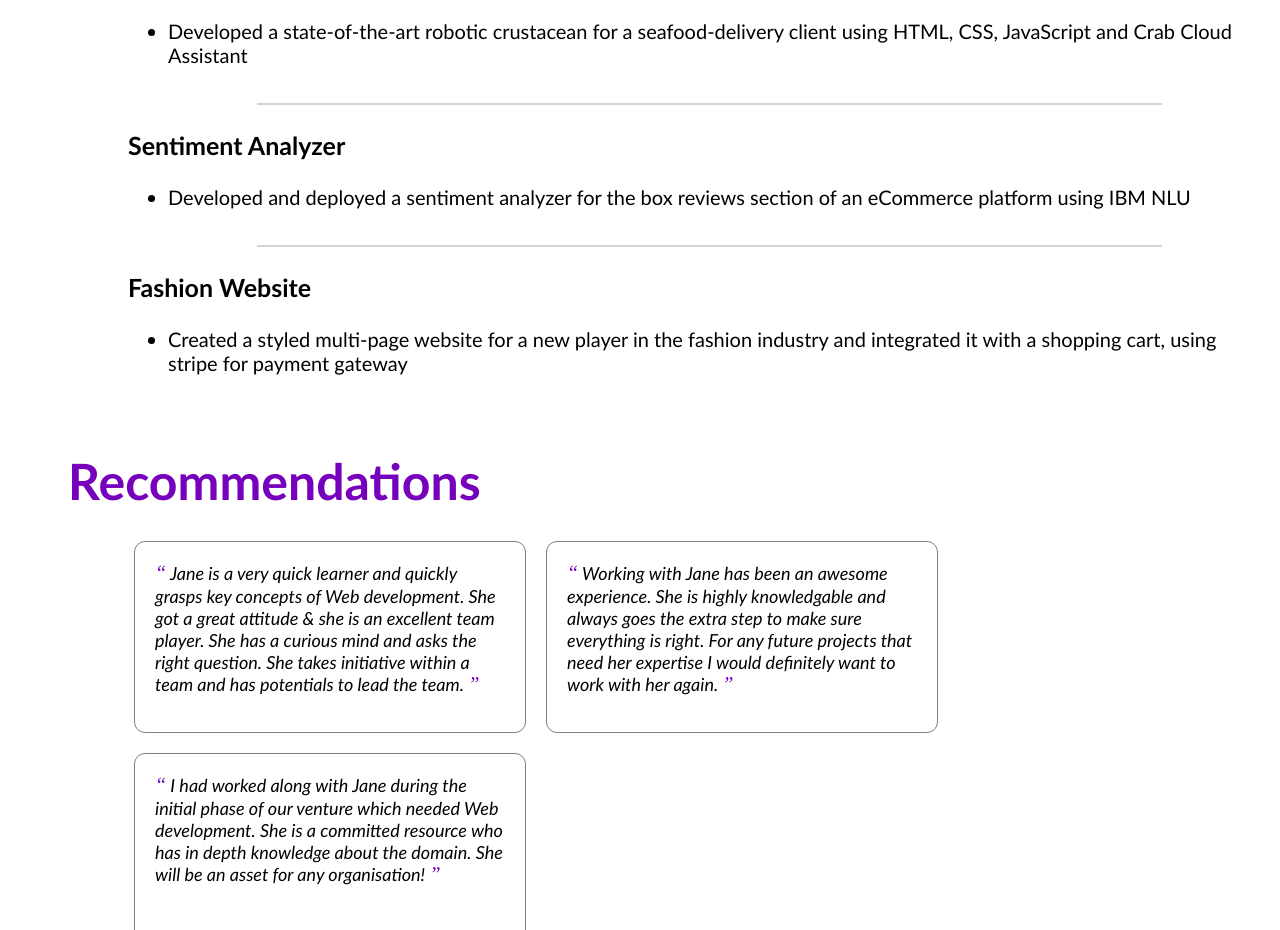
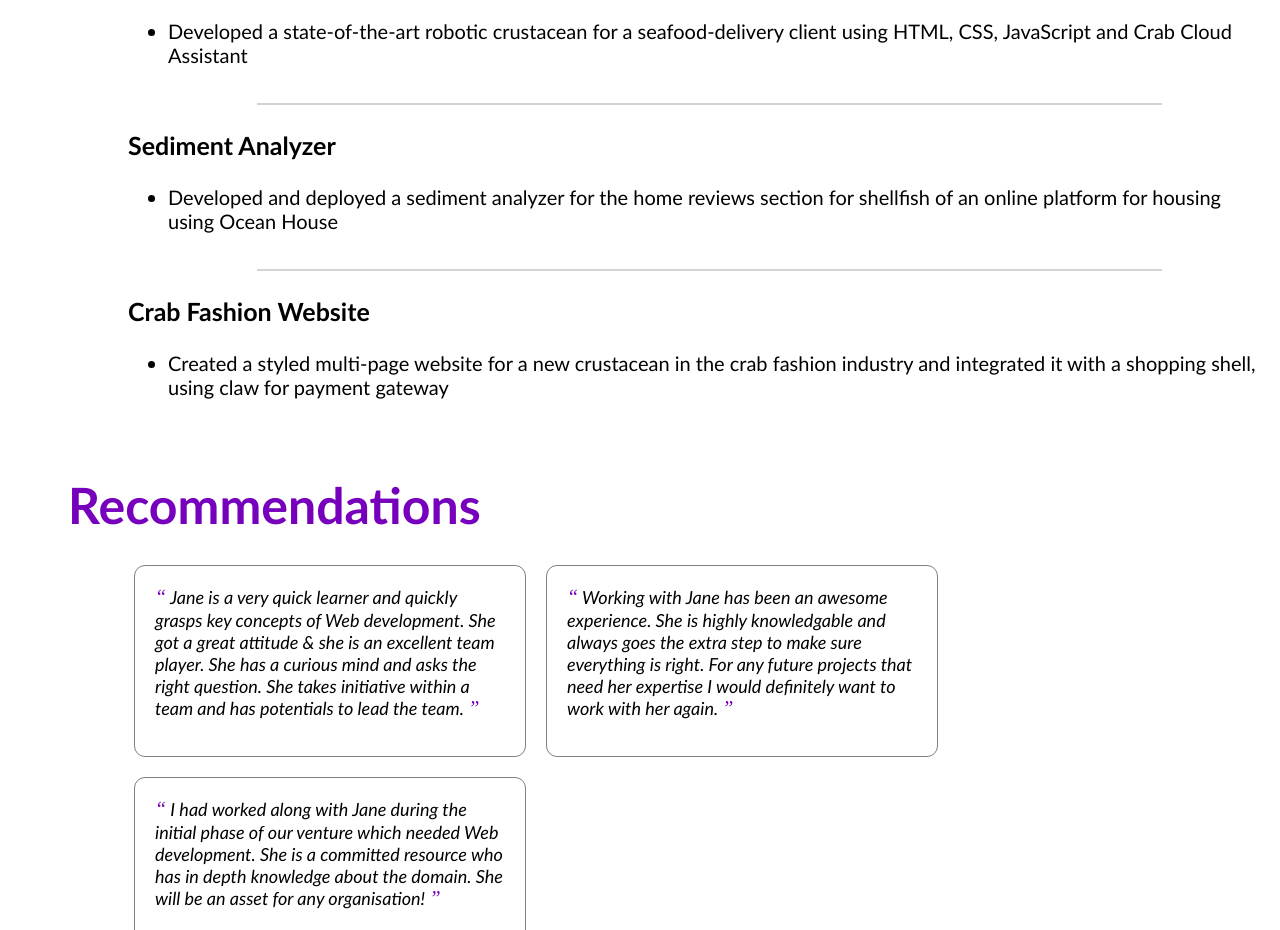
Before and after one commit to sdelossantos00/Coursera-Portfolio-Project, a plain HTML site: page index.html in a window 1280 px wide. Shown: the part 1500-2430 px from the top of the page. Drawn offline with Linux system fonts and the light colour scheme; a script that the page names is missing.

Commit message:
Update index.html

```diff
--- a/index.html
+++ b/index.html
@@ -109,16 +109,16 @@
           </div>
           <hr>
           <div class="project-card">
-            <h3>Sentiment Analyzer</h3>
+            <h3>Sediment Analyzer</h3>
             <ul>
-              <li>Developed and deployed a sentiment analyzer for the box reviews section of an eCommerce platform using IBM NLU</li>
+              <li>Developed and deployed a sediment analyzer for the home reviews section for shellfish of an online platform for housing using Ocean House</li>
             </ul>
           </div>
           <hr>
           <div class="project-card">
-            <h3>Fashion Website</h3>
+            <h3>Crab Fashion Website</h3>
             <ul>
-              <li>Created a styled multi-page website for a new player in the fashion industry and integrated it with a shopping cart, using stripe for payment gateway</li>
+              <li>Created a styled multi-page website for a new crustacean in the crab fashion industry and integrated it with a shopping shell, using claw for payment gateway</li>
             </ul>
           </div>
     </div>
```
